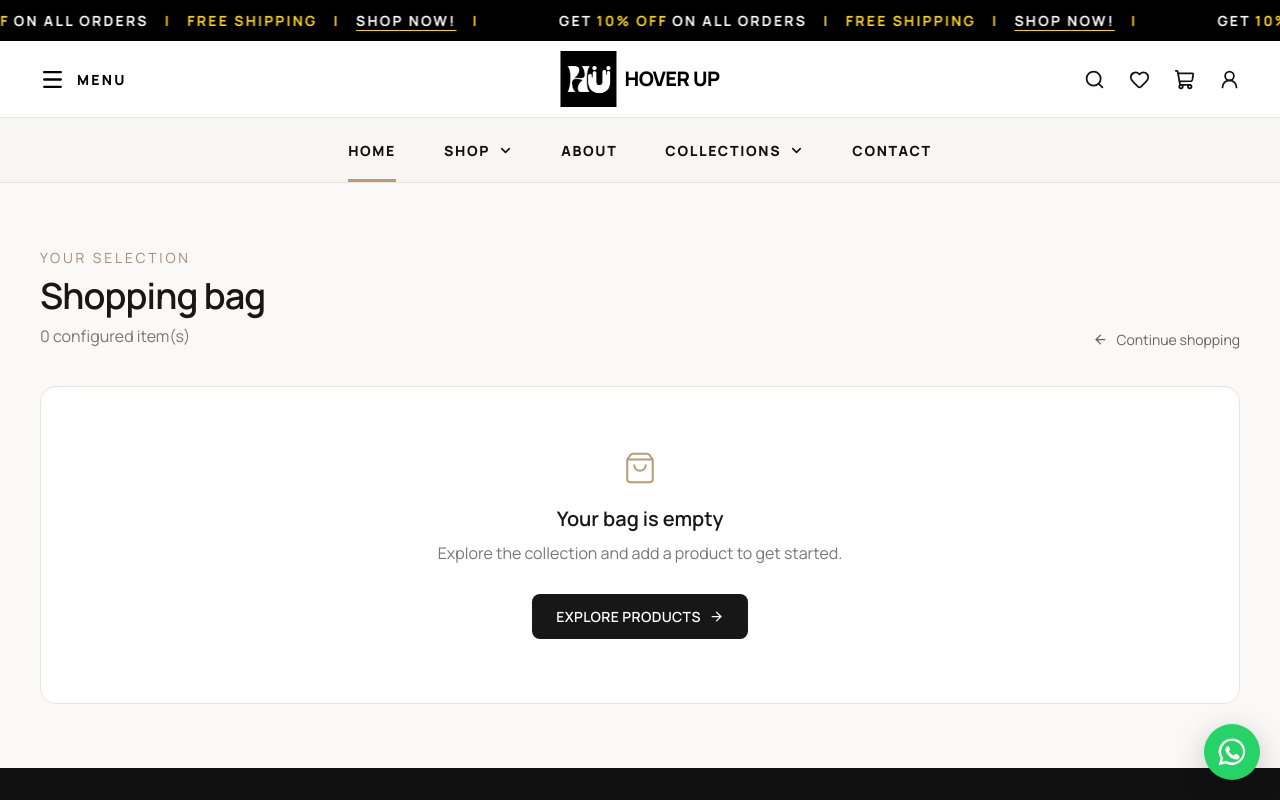
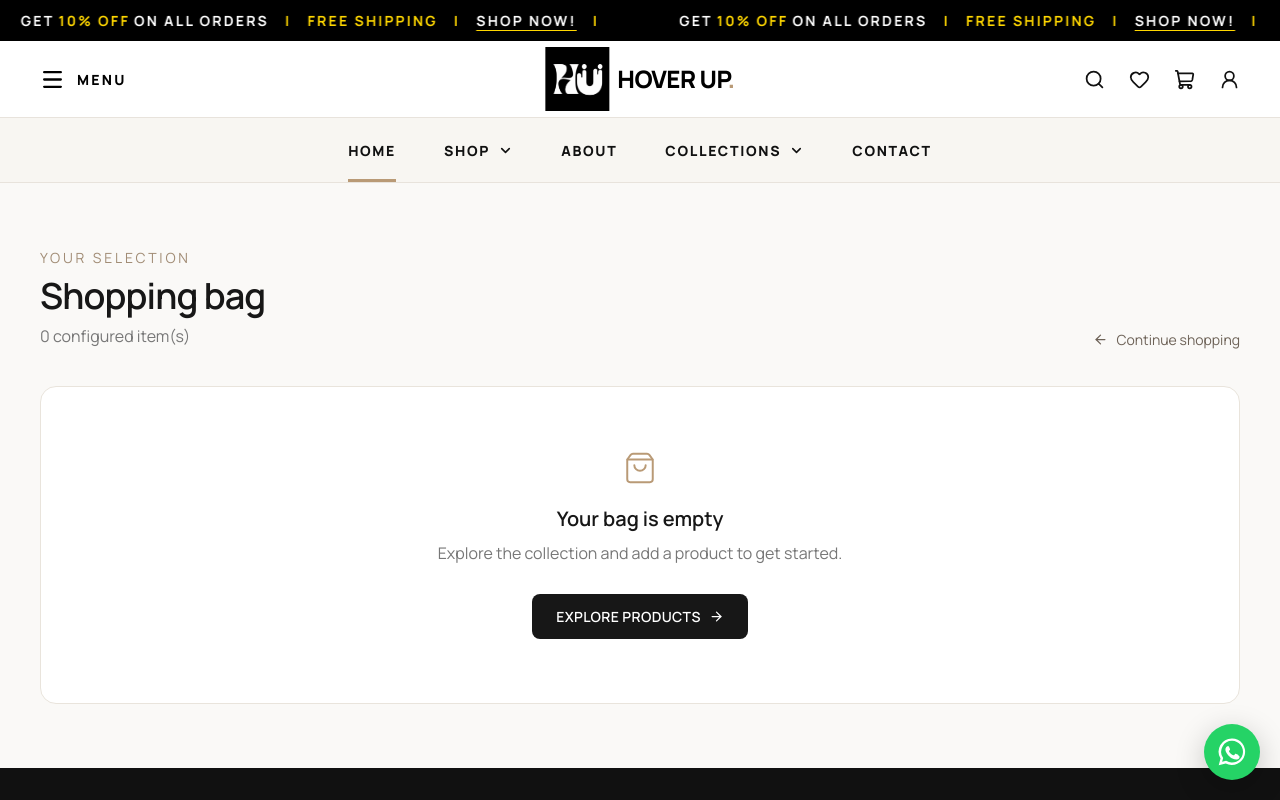
Before and after one commit to hassaan-techprojects/hover-up, a Next.js app: page /cart in a window 1280 px wide. Shown: the top 800 px of the page. Built offline with nearby package versions, Linux system fonts and the light colour scheme; a web font is replaced by a local one.

Commit message:
Update product presentation and storefront styling

```diff
--- a/components/storefront/storefront-header.tsx
+++ b/components/storefront/storefront-header.tsx
@@ -133,11 +133,11 @@ export default function StorefrontHeader() {
             <img
               src="/hu.png"
               alt="HOVER UP Logo"
-              className="h-12 w-auto object-contain sm:h-14"
+              className="h-14 w-auto object-contain sm:h-16"
             />
 
-            <span className="whitespace-nowrap text-lg font-black tracking-tight text-black sm:text-xl">
-              HOVER UP
+            <span className="whitespace-nowrap text-lg font-black tracking-tight text-black sm:text-2xl">
+              HOVER UP<span className="text-[#b99a76]">.</span>
             </span>
           </Link>
 
@@ -319,11 +319,11 @@ export default function StorefrontHeader() {
                 <img
                   src="/hu.png"
                   alt="HOVER UP Logo"
-                  className="h-11 w-auto object-contain"
+                  className="h-12 w-auto object-contain"
                 />
 
-                <span className="whitespace-nowrap text-lg font-black tracking-tight text-black">
-                  HOVER UP
+                <span className="whitespace-nowrap text-xl font-black tracking-tight text-black">
+                  HOVER UP<span className="text-[#b99a76]">.</span>
                 </span>
               </Link>
 
```
